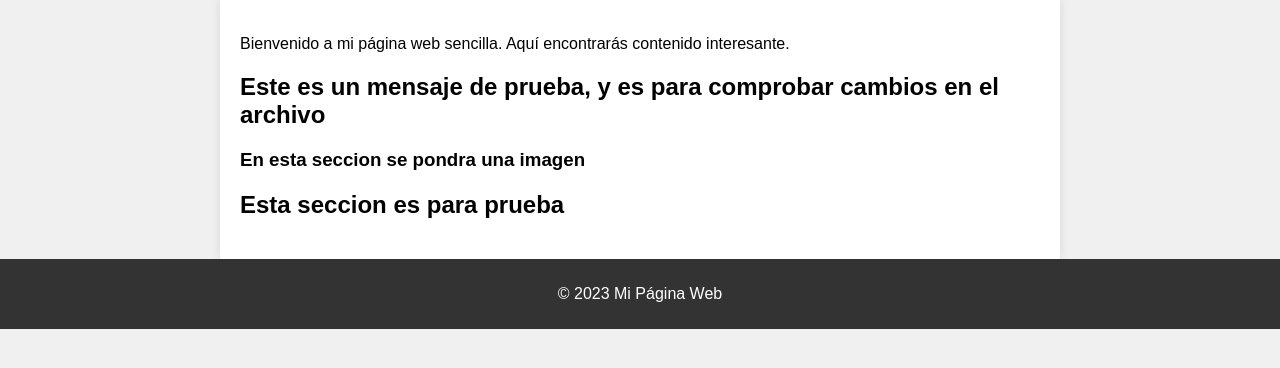
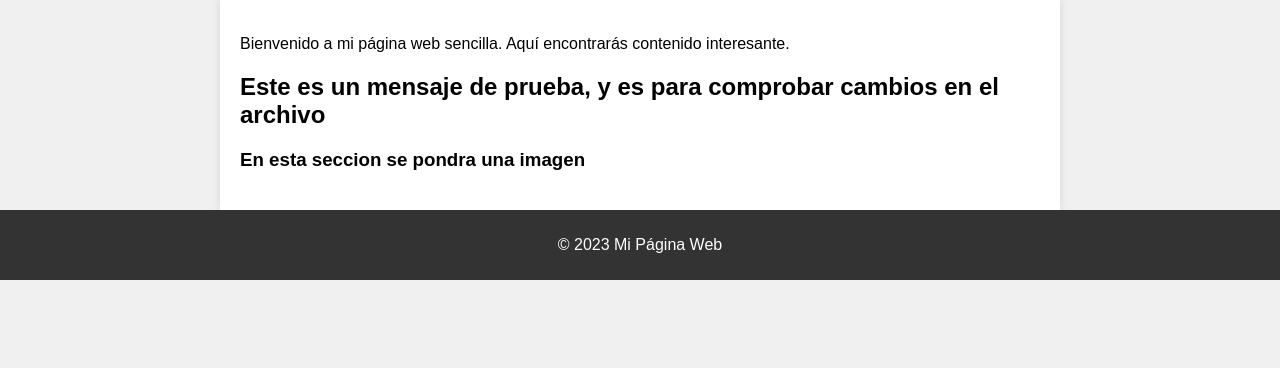
Before and after one commit to darredondoe/AutomatizacionII, a plain HTML site: page index.html in a window 1280 px wide. Shown: the part 78-446 px from the top of the page. Drawn offline with Linux system fonts and the light colour scheme.

Commit message:
Esta es la nueva version

```diff
--- a/index.html
+++ b/index.html
@@ -14,7 +14,7 @@
         <p>Bienvenido a mi página web sencilla. Aquí encontrarás contenido interesante.</p>
         <h2>Este es un mensaje de prueba, y es para comprobar cambios en el archivo</h2>
         <h3>En esta seccion se pondra una imagen</h3>
-        <h2>Esta seccion es para prueba</h2>
+
     </main>
     <footer>
         <p>&copy; 2023 Mi Página Web</p>
```
